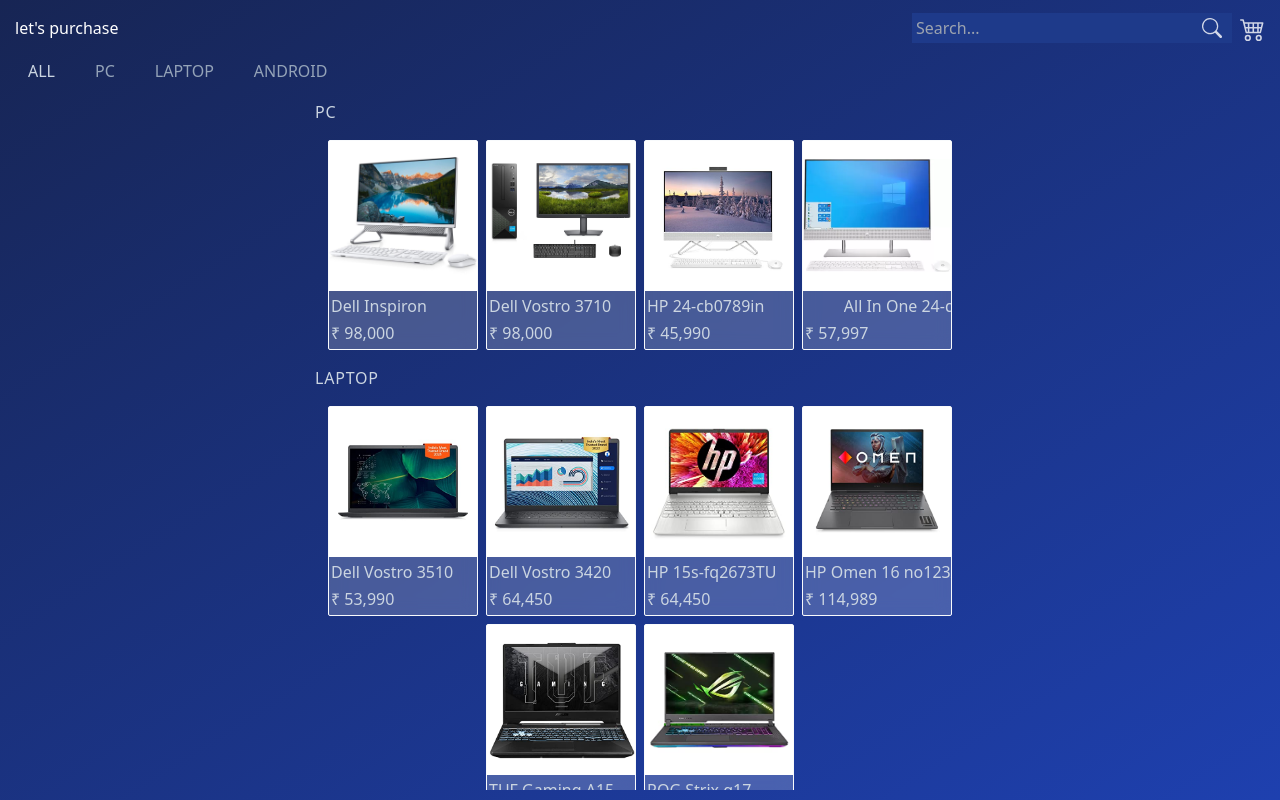
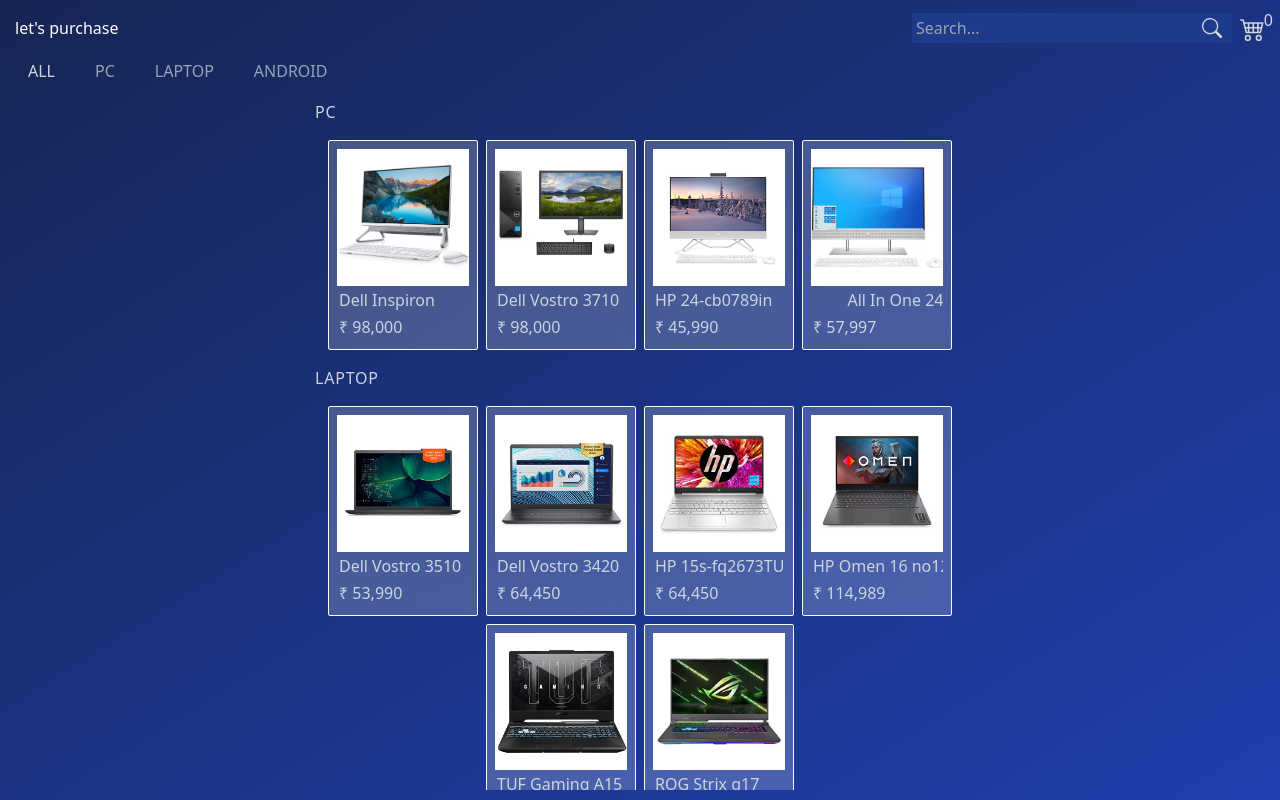
Before and after one commit to SOUMYA788/lets_purchase, a React (Create React App) app: page / in a window 1280 px wide. Built offline with nearby package versions, Linux system fonts and the light colour scheme.

Commit message:
Continue with Cart...

```diff
--- a/src/App.js
+++ b/src/App.js
@@ -1,8 +1,27 @@
 import { useEffect, useState } from "react";
 import { BrowserRouter as Router, Routes, Route } from "react-router-dom";
 import { AllProducts, Cart, Header, ProductDetails, Products } from "./components";
+import { useCurrentLocalStorageState } from "./Context/LocalStorageDataContext";
 
 function App() {
+  const [localStorageReducerState, dispatch] = useCurrentLocalStorageState();
+  const { masterKey } = localStorageReducerState;
+
+  useEffect(() => {
+
+    let prevLocalStorageData = JSON.parse(localStorage.getItem(masterKey));
+
+    if (prevLocalStorageData) {
+      dispatch({
+        type: "syncWithLocalStorage",
+        localStorageState: prevLocalStorageData
+      })
+    } else {
+      localStorage.setItem(masterKey, JSON.stringify(localStorageReducerState))
+    }
+
+  }, [])
+
 
   return (
     <Router>
--- a/src/Reducers/LocalStorageReducer.js
+++ b/src/Reducers/LocalStorageReducer.js
@@ -2,37 +2,32 @@
     masterKey: "e-Commerce-app_letsPurchase",
     theme: "day",
     cartItems: [
-        /*
-
-            {
-                productName:"product_name",
-                productImage:"string_url"
-                productPrice:integer,
-            },
-
-            {
-                productName:"product_name",
-                productImages:"string_url"
-                productPrice:integer,
-            }
-
-        */
     ]
 }
 
-const currentLocalStorageData = () => localStorage.getItem(localStorageData.masterKey);
+export const currentLocalStorageData = () => JSON.parse(localStorage.getItem(localStorageData.masterKey));
 
 export const localStorageDataUpdator = (state, action) => {
     switch (action.type) {
+
+        case "syncWithLocalStorage": {
+            return {
+                ...state,
+                ...action.localStorageState
+            }
+        }
+
         case "addItems": {
             let prevLocalStorageData = currentLocalStorageData();
-            localStorage.setItem(localStorageData?.masterKey, {
+
+            localStorage.setItem(localStorageData?.masterKey, JSON.stringify({
                 ...prevLocalStorageData,
                 cartItems: [
-                    ...prevLocalStorageData.cartItems,
+                    ...prevLocalStorageData?.cartItems,
                     action.productDetails
                 ]
-            })
+            }))
+
             return {
                 ...state,
                 cartItems: [
--- a/src/components/Layouts/Header.jsx
+++ b/src/components/Layouts/Header.jsx
@@ -1,11 +1,13 @@
 import React, { useState } from 'react'
 import { BsCart4, BsSearch } from 'react-icons/bs'
 import { allCatagories } from '../../Reducers/StockReducer'
-import { NavLink } from 'react-router-dom'
+import { Link, NavLink } from 'react-router-dom'
 import { SearchBar } from './SearchBar'
+import { useCurrentLocalStorageState } from '../../Context/LocalStorageDataContext'
 const Header = () => {
   const [searchBarState, setSearchBarState] = useState(false)
   const [searchValue, setsearchValue] = useState("")
+  const [{ cartItems }, dispatch] = useCurrentLocalStorageState();
   return (
     <>
       <div className='w-full h-[40px] relative flex flex-row gap-6 text-white justify-between items-center px-[5px] py-[1px]'>
@@ -20,7 +22,16 @@
 
           <SearchBar searchBarState={searchBarState} setSearchBarState={setSearchBarState} searchValue={searchValue} setsearchValue={setsearchValue} />
 
-          <BsCart4 className='w-[25px] h-[25px] text-[rgba(255,255,255,0.8)] outline-none border-none hover:text-[rgba(255,255,255,1)]' />
+          <div className="relative">
+            <Link to={`/cart`}>
+              <BsCart4 className='w-[25px] h-[25px] text-[rgba(255,255,255,0.8)] outline-none border-none hover:text-[rgba(255,255,255,1)]' />
+              <p className='absolute -top-2 -right-2 text-[rgba(255,255,255,0.8)]'>
+                {
+                  cartItems.length
+                }
+              </p>
+            </Link>
+          </div>
 
         </div>
       </div>
@@ -45,7 +56,6 @@
       </div>
     </>
   )
-
 }
 
 
--- a/src/components/Layouts/ProductCard.jsx
+++ b/src/components/Layouts/ProductCard.jsx
@@ -1,21 +1,28 @@
 import React from 'react'
+import { BsX } from 'react-icons/bs'
 import { Link } from 'react-router-dom'
-const ProductCard = ({ image, name, price, buildForm }) => {
+const ProductCard = ({ image, name, price, buildForm, fromCart }) => {
     return (
-        <div className="w-[calc(50%-0.75rem)] h-[210px] flex flex-col items-center justify-between bg-[rgba(255,255,255,0.2)] backdrop-blur border border-slate-50 rounded-sm cursor-pointer duration-300 sm:hover:scale-105 sm:w-[150px]">
-            <div className='w-full h-[150px] bg-white'>
+        <div className={`p-2 ${fromCart ? "min-w-[350px] w-full h-fit flex-row" : "w-[calc(50%-0.75rem)] h-[210px] flex-col cursor-pointer"} flex items-center justify-between bg-[rgba(255,255,255,0.2)] backdrop-blur border border-slate-50 rounded-sm duration-300 sm:hover:scale-105 sm:w-[150px]`}>
+            <div className={`${fromCart ? "w-[80px] h-[80px]" : "w-full h-[150px]"} bg-white`}>
                 <Link to={`/product/${buildForm}/${name}`} className='bg-transparent w-full h-full'>
                     <img src={image} alt={`${image}_${name}`} className='w-full h-full object-contain' />
                 </Link>
             </div>
-            <div className='w-full flex-1'>
-                <Link to={`/product/${buildForm}/${name}`} className='bg-transparent w-full h-full flex flex-col justify-center gap-[3px] overflow-hidden p-[2px]'>
+
+            <div className={`w-full flex-1`}>
+                <Link to={`/product/${buildForm}/${name}`} className={`bg-transparent w-full h-full flex ${fromCart ? "flex-row justify-between px-[10px]" : "flex-col justify-center p-[2px]"} overflow-hidden gap-[3px]`}>
                     {
                         name.length > 19 ? <p className='text-slate-300 whitespace-nowrap animate-text_scroll'>{name}</p> : <p className='text-slate-300 whitespace-nowrap'>{name}</p>
                     }
                     <p className='text-slate-300'>₹ {price.toLocaleString()}</p>
                 </Link>
             </div>
+
+            {
+                fromCart && <BsX className='w-[30px] h-[30px] cursor-pointer text-slate-50 mx-1 hover:text-slate-300'/>
+            }
+
         </div>
     )
 }
--- a/src/components/Layouts/ProductDetails.jsx
+++ b/src/components/Layouts/ProductDetails.jsx
@@ -38,11 +38,14 @@
         <p className='px-2 py-1 bg-blue-400 cursor-pointer transition-colors hover:bg-blue-500 hover:text-white active:bg-blue-400 active:text-black' onClick={(e) => {
           e.stopPropagation();
           let productImage = selectedProductDetails?.img[0];
-          let productPrice = selectedProductDetails?.price;
+          let productPrice = selectedProductDetails?.details?.price;
+          let buildForm = selectedProductDetails?.buildForm;
+
           let productDetails = {
             productName,
             productImage,
-            productPrice
+            productPrice,
+            buildForm
           }
 
           dispatch({
--- a/src/components/Pages/AllProducts.jsx
+++ b/src/components/Pages/AllProducts.jsx
@@ -3,14 +3,14 @@
 import { ProductCard } from '../'
 import { useCurrentStockState } from '../../Context/StockDataContext'
 export const AllProducts = () => {
-  const [stockDataState, dispatch] = useCurrentStockState()
+  const [stockDataState, dispatch] = useCurrentStockState();
   return (
     <div className='w-full h-full flex flex-col items-center mx-auto overflow-x-scroll sm:w-[650px]'>
       {
         allCatagories.map((catagory, indx) => {
           let products = stockDataState[catagory];
           return (
-            <>
+            <div className='w-full' key={`product_list_${indx}`}>
               <p className='w-full text-slate-300 py-2 tracking-wider'>{catagory.toUpperCase()}</p>
               <div className='w-full flex flex-row gap-2 flex-wrap my-2 sm:w-[650px] sm:justify-center' key={`AllProducts_${indx}`}>
                 {
@@ -26,7 +26,7 @@
                   })
                 }
               </div>
-            </>
+            </div>
           )
         })
       }
--- a/src/components/Pages/Cart.jsx
+++ b/src/components/Pages/Cart.jsx
@@ -1,7 +1,24 @@
 import React from 'react'
+import { useCurrentLocalStorageState } from '../../Context/LocalStorageDataContext'
+import { ProductCard } from '../';
 
 export const Cart = () => {
+  const [{ cartItems }, dispatch] = useCurrentLocalStorageState();
   return (
-    <div>Cart</div>
+    <div className='w-full h-fit flex flex-col gap-2 md:flex-row'>
+
+      <div className="productRow flex flex-col gap-2 overflow-x-scroll">
+        {
+          cartItems && cartItems.map(({ buildForm, productImage, productName, productPrice }, indx) => (
+            <ProductCard buildForm={buildForm} fromCart={true} image={productImage} name={productName} price={productPrice} />
+          ))
+        }
+      </div>
+
+      <div className="cartDetails">
+
+      </div>
+
+    </div>
   )
 }
```
